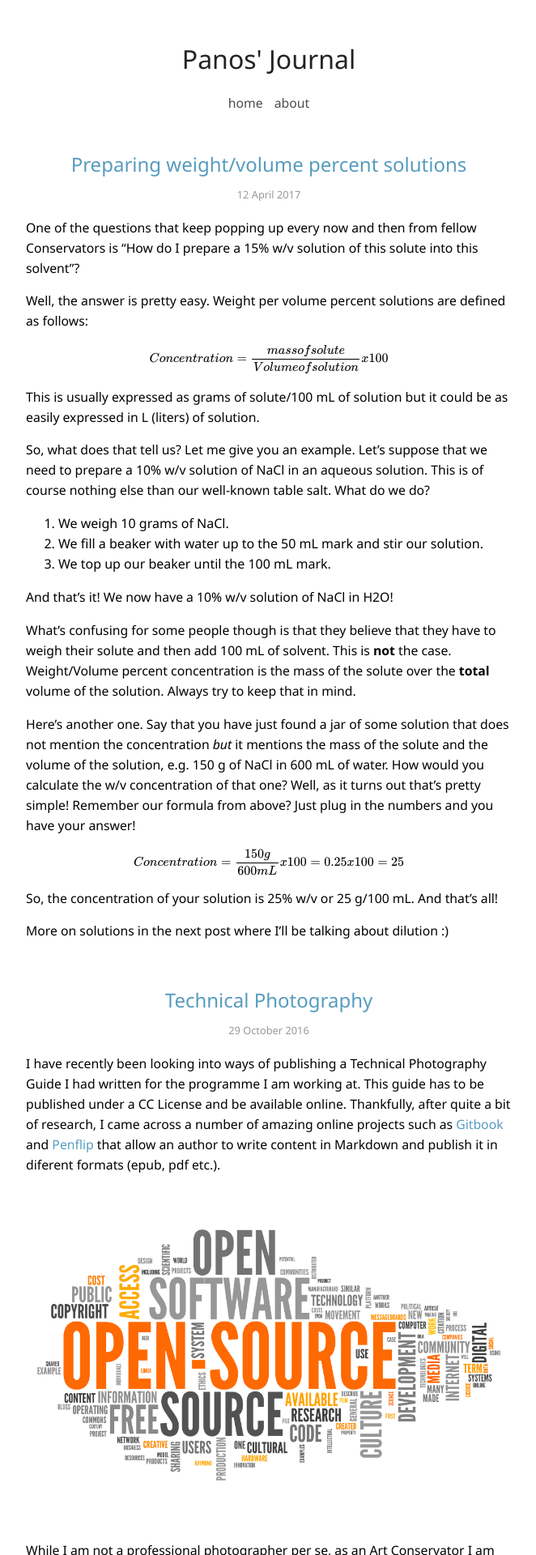
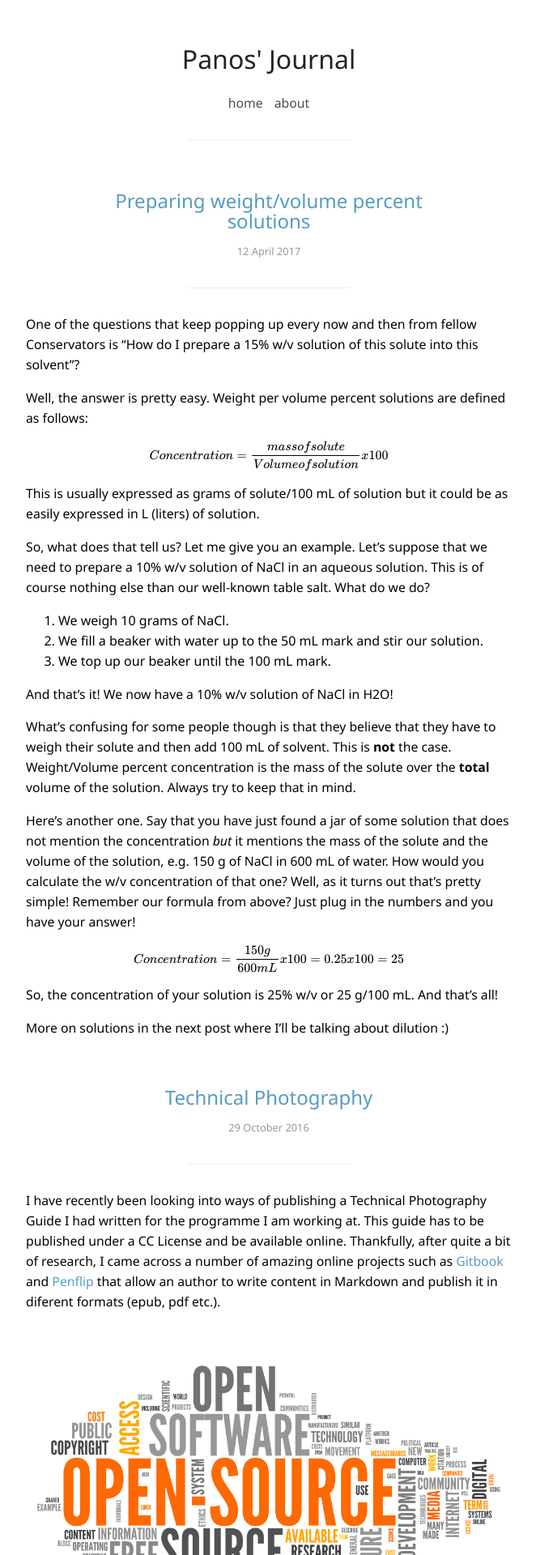
Before and after one commit to pgalatis/pgalatis.github.io, a Jekyll site: the page built from index.html, in a window 1280 px wide. Shown: the top 1920 px of the page at 81% size, without its empty margins (308-970 px from the left). Built offline with Jekyll 4.4.1, drawn with Linux system fonts in a browser that asks for light colours; nearby versions of some CDN libraries; formulas are drawn with MathJax 3; the list of posts is cut into pages by our own code.

Commit message:
Update style.css

```diff
--- a/css/style.css
+++ b/css/style.css
@@ -11,7 +11,7 @@ body.fade-out {
     transition: none;
 }
 
-header[role="banner"] {
+header {
 	/*border-bottom: 4px solid;*/
     max-width: 70%;
     margin: auto;
@@ -90,7 +90,7 @@ p.timestamp {
 	font-size: 1rem !important;
 }
 
-header[role="banner"]:after {
+header:after {
     display: block;
     content: "";
     width: 200px;
```
